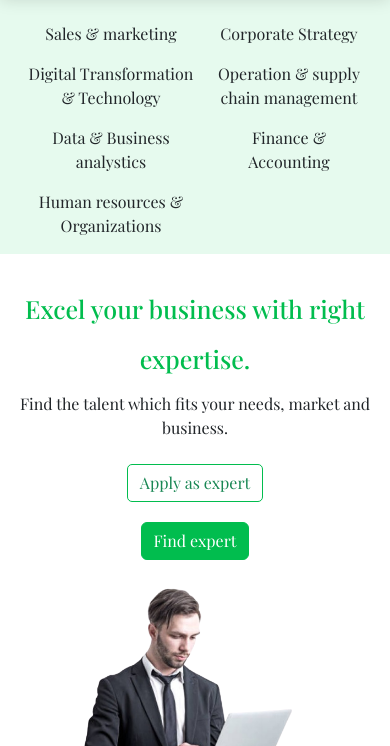
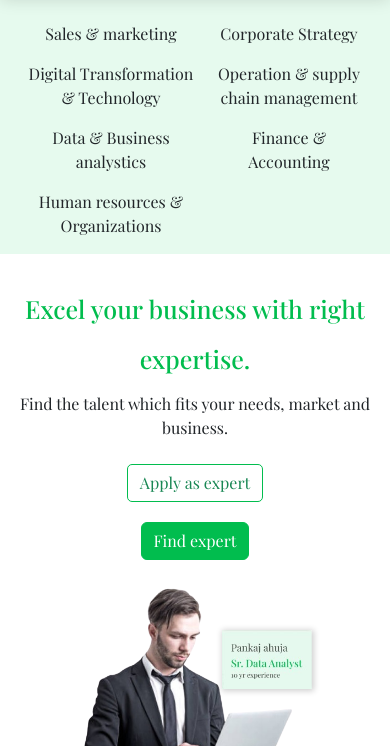
Before and after one commit to prajot-appsdeployer/HTML-CSS-Day-7, a plain HTML site: page index.html in a window 390 px wide. Shown: the part 98-844 px from the top of the page. Drawn offline with nearby package versions, Linux system fonts and the light colour scheme.

Commit message:
add hero-about-img

```diff
--- a/index.html
+++ b/index.html
@@ -145,7 +145,7 @@
               class="hero-img"
               alt="person with a laptop"
             />
-            <!-- <img class="hero-about-img" src="hero-about.jpg" alt="" /> -->
+            <img class="hero-about-img" src="hero-about.jpg" alt="" />
           </div>
         </div>
       </div>
--- a/media-queries.css
+++ b/media-queries.css
@@ -37,6 +37,11 @@
     width: 500px;
     height: 400px;
   }
+
+  .hero-about-img {
+    top: 20%;
+    right: 15%;
+  }
 }
 
 @media (max-width: 1280px) {
@@ -63,6 +68,18 @@
   .hero-img {
     width: 400px;
     height: auto;
+  }
+
+  .hero-about-img {
+    width: 120px;
+    top: 20%;
+    right: 15%;
+  }
+}
+
+@media (max-width: 1280px) {
+  .hero-about-img {
+    right: 25%;
   }
 }
 
@@ -154,6 +171,11 @@
     width: 350px;
   }
 
+  .hero-about-img {
+    top: 20%;
+    right: 25%;
+  }
+
   .text-container {
     padding: 0px;
   }
@@ -193,6 +215,13 @@
   .footer-container {
     grid-template-columns: repeat(3, 1fr);
     column-gap: 6px;
+  }
+}
+
+@media (max-width: 768px) {
+  .hero-about-img {
+    width: 90px;
+    right: 20%;
   }
 }
 
--- a/style.css
+++ b/style.css
@@ -116,7 +116,7 @@ body {
   height: 500px;
 }
 
-/* .hero-images {
+.hero-images {
   position: relative;
 }
 
@@ -125,7 +125,7 @@ body {
   top: 140px;
   right: 90px;
   box-shadow: 1px 1px 6px 1px rgba(0, 0, 0, 0.192);
-} */
+}
 
 /* About-us */
 .text-container {
```
